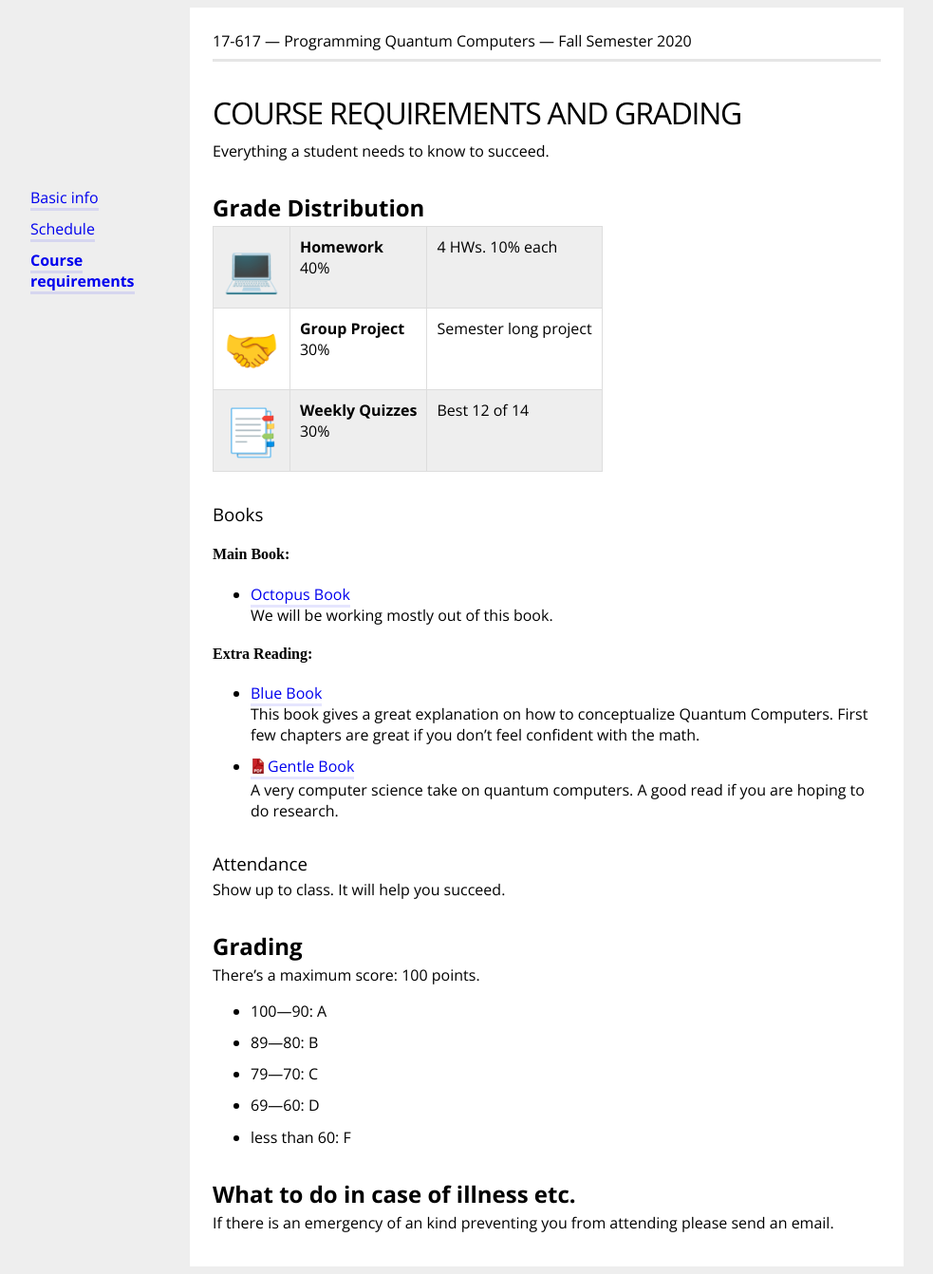
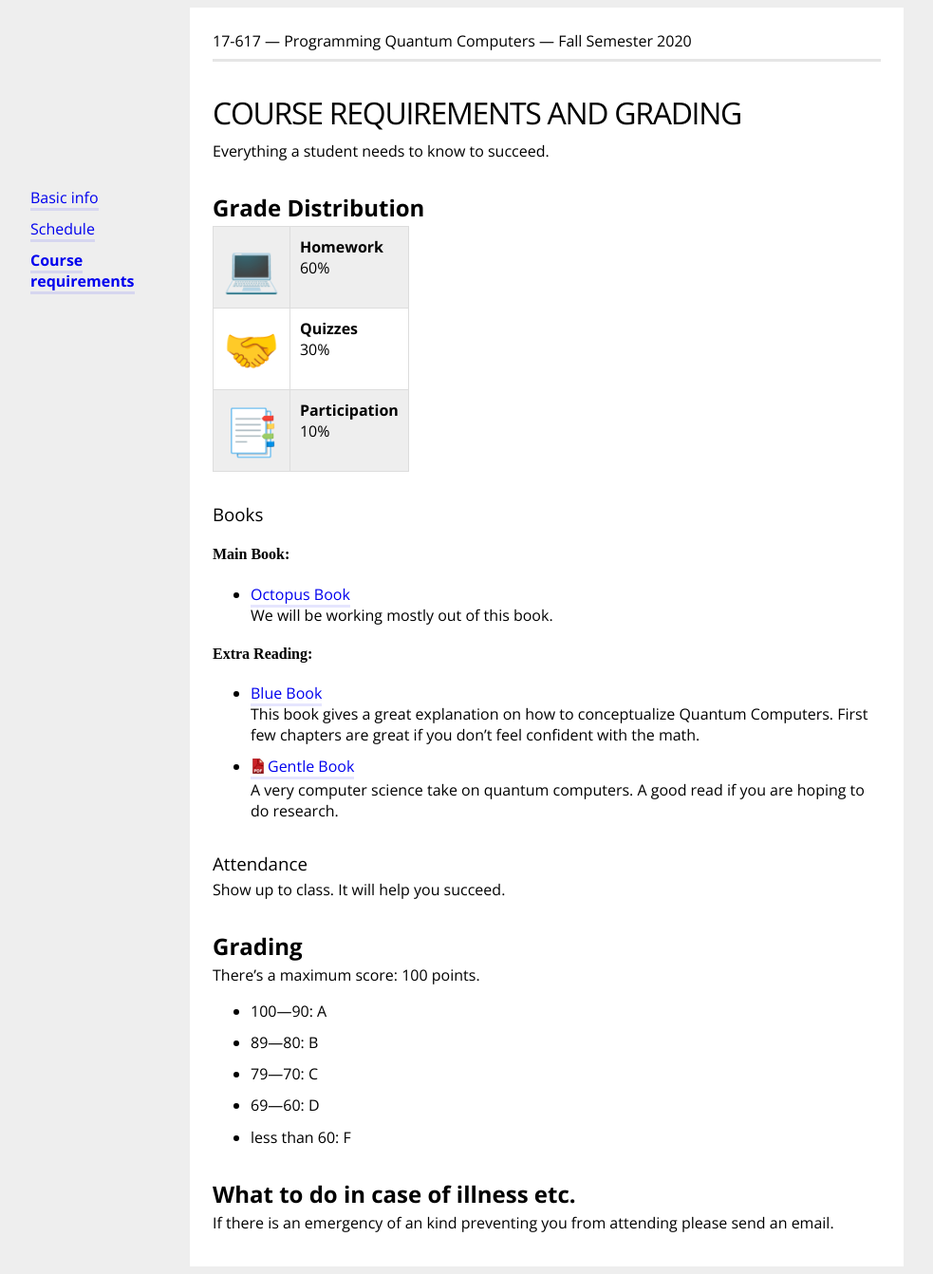
Before and after one commit to thequantumturtle/QuantumSpring2022, a Jekyll site: the page built from requirements.md, in a window 1280 px wide. Shown: the whole page at 95% size, without its empty margins (64-1047 px from the left). Built offline with Jekyll 4.4.1, drawn with Linux system fonts in a browser that asks for light colours.

Commit message:
before class updates

```diff
--- a/requirements.md
+++ b/requirements.md
@@ -12,18 +12,15 @@ Everything a student needs to know to succeed.
 	<tbody>
 		<tr>
 			<td class="icon" style="color: red">💻</td>
-			<td><b>Homework</b><br>40%</td>
-			<td>4 HWs. 10% each</td>
+			<td><b>Homework</b><br>60%</td>
 		</tr>
 		<tr>
 			<td class="icon" style="color: orange">🤝</td>
-			<td><b>Group Project</b><br>30%</td>
-			<td>Semester long project</td>
+			<td><b>Quizzes</b><br>30%</td>
 		</tr>
 		<tr>
 			<td class="icon" style="color: orange">📑</td>
-			<td><b>Weekly Quizzes</b><br>30%</td>
-			<td>Best 12 of 14</td>
+			<td><b>Participation</b><br>10%</td>
 		</tr>
 	</tbody>
 </table>
```
Also changed, not shown: _syllabus/7-Amp-Amp.md (+1 -1 lines), index.md (+2 -2 lines), schedule.md (+0 -2 lines).
